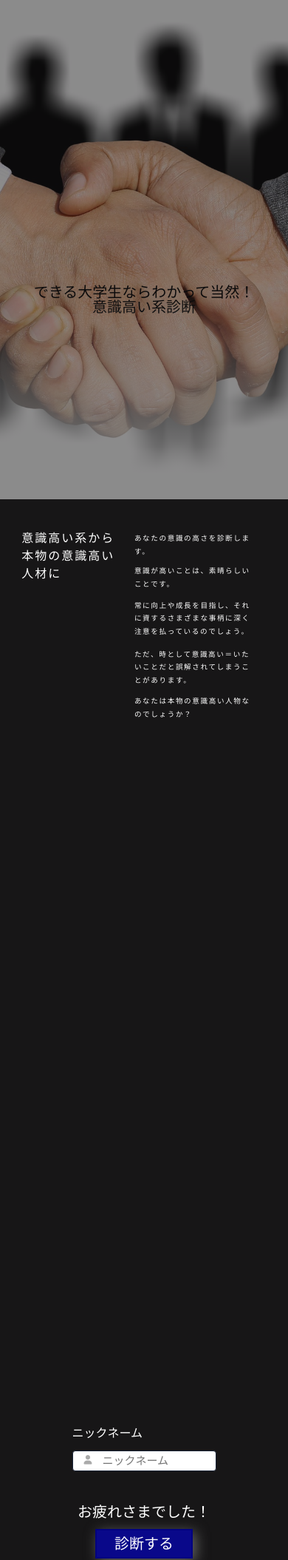
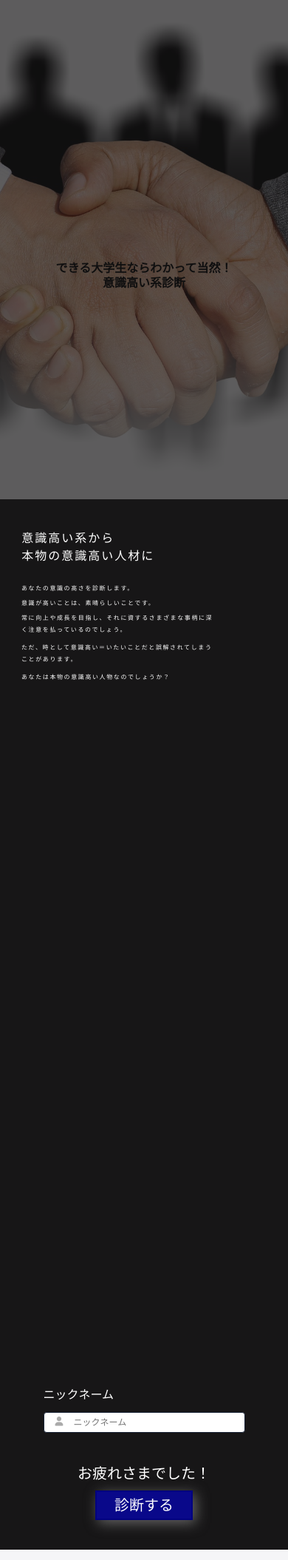
Before and after one commit to posse-ap/posse1-hackathon-202202-team2H, a PHP site: page / in a window 390 px wide. Shown: the part 61-2170 px from the top of the page at 74% size. Run offline with PHP 8.4, Linux system fonts and the light colour scheme; data comes from the database, SQL or seed files in the repository.

Commit message:
topページはquestion以外完成

```diff
--- a/www/html/css/style.css
+++ b/www/html/css/style.css
@@ -114,7 +114,7 @@ footer {
 	background: url(../img/shaking-hands-gd698e3efb_1920.jpg);
 	background-size: cover;
   background-position: top;
-  opacity: .5;
+  opacity: .3;
 	height: 80vh;
 	/* border-radius: 10px; */
   width: 100%;
@@ -139,7 +139,8 @@ footer {
 width: 100%;
 font-size: 2rem;
 line-height: 2rem;
-margin: 0;;
+margin: 0;
+font-weight: bold;
 }
 .diag_desc{
 	display: flex;
@@ -281,6 +282,7 @@ letter-spacing: .2rem;
 
 /* 診断ボタンのcss */
 /* 参考サイト　https://jajaaan.co.jp/css/button/ */
+
 
 .submit p{
 margin: 8px 0;
@@ -495,3 +497,66 @@ font-size: 2rem;
 
 
 /*  */
+
+
+@media screen and (max-width: 480px) {
+	/* 480px以下に適用されるCSS（スマホ用） */
+	.first_view h1{
+
+		top: 55%;
+		transform: translateY(-50%);
+	width: 100%;
+	font-size: 1.6rem;
+	line-height: 2rem;
+	margin: 0;
+	}
+.diag_desc{
+	display: block;
+	/* width: 100%; */
+	/* margin: 40px auto; */
+
+}
+.diag_deac_title{
+	width: 100%;
+	margin-bottom: 24px;
+}
+/* .diag_deac_title p{
+	font-size: 2rem;
+	letter-spacing: .2rem;
+	line-height: 2.4rem;
+} */
+.diag_deac_detail{
+	/* outline: var(--main-outline); */
+	/* text-align: left; */
+	width: 100%;
+}
+.diag_deac_detail p{
+	font-size: 1rem;
+line-height: 2rem;
+letter-spacing: .2rem;
+transform: scale(0.8);
+transform-origin:0 0;
+}
+.name {
+	width: 70%;
+	margin: 40px auto;
+}
+.name p {
+	line-height: 16px;
+	font-size: 1.6rem;
+	padding-bottom: 16px;
+	text-align: left;
+}
+.name input[type="text"] {
+	/* font: 15px/24px sans-serif; */
+	font-size: 12px;
+	box-sizing: border-box;
+	width: 100%;
+	/* padding: 0.3em; */
+	transition: 0.5s;
+	border: 1px solid #1b2538;
+	border-radius: 4px;
+	outline: none;
+}
+
+}
```
